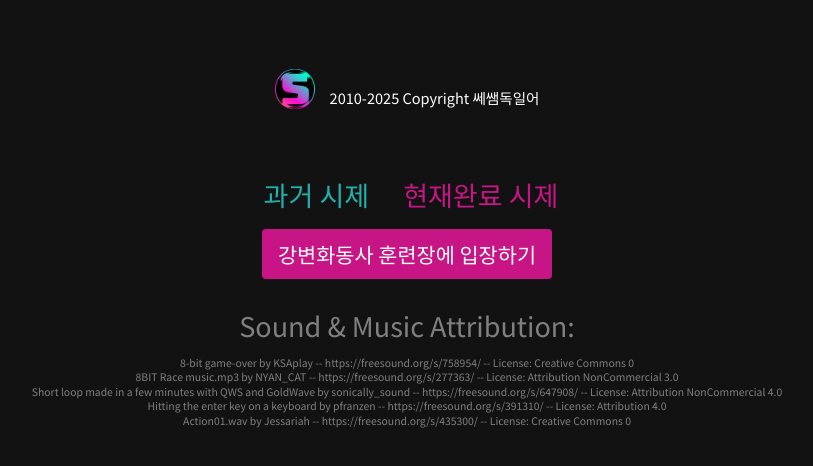
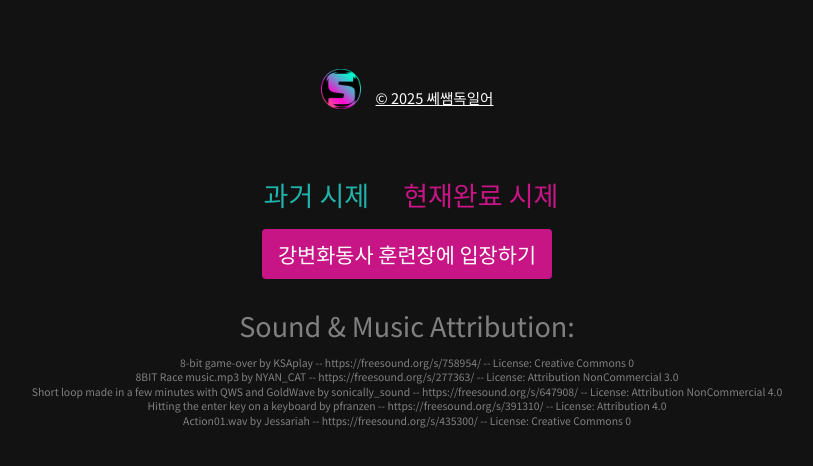
Before and after one commit to nunsaramengel/german_verb_hoonlyeonjang, a React (Vite) app: page / in a window 1280 px wide. Shown: the top 466 px of the page, without its empty margins (233-1046 px from the left). Built offline with nearby package versions, Linux system fonts and the light colour scheme; no server answers.

Commit message:
added <a> </a> link tag to logo and copyright symbol text

```diff
--- a/src/App.jsx
+++ b/src/App.jsx
@@ -128,7 +128,11 @@ function App() {
 
   return (
     <>
-      <p style={{fontSize: ".7rem", marginBottom: "50px"}}><img src={Logo} width={LOGO_SIZE} height={LOGO_SIZE} alt="logo 쎄쌤" style={{marginRight: "15px", transform: "translateY(5px)"}} />2010-2025 Copyright 쎄쌤독일어</p>
+      <a href="mailto:sesaemdeutsch@gmail.com?subject=강변화동사%20훈련장%20Render">
+        <p style={{ fontSize: ".7rem", marginBottom: "50px" }}><img src={Logo} width={LOGO_SIZE} height={LOGO_SIZE} alt="logo 쎄쌤" style={{ marginRight: "15px", transform: "translateY(5px)" }} />
+          &copy; 2025 쎄쌤독일어
+        </p>
+      </a>
       {(begun && (<><h1>강변화동사 훈련장</h1><Score score={score} /></>))}
       {currentVerb && <Verb question={currentVerb} isPastTense={isPastTense}></Verb>} {/* Render Verb only if currentVerb is not null */}
       {currentVerb && (
```
